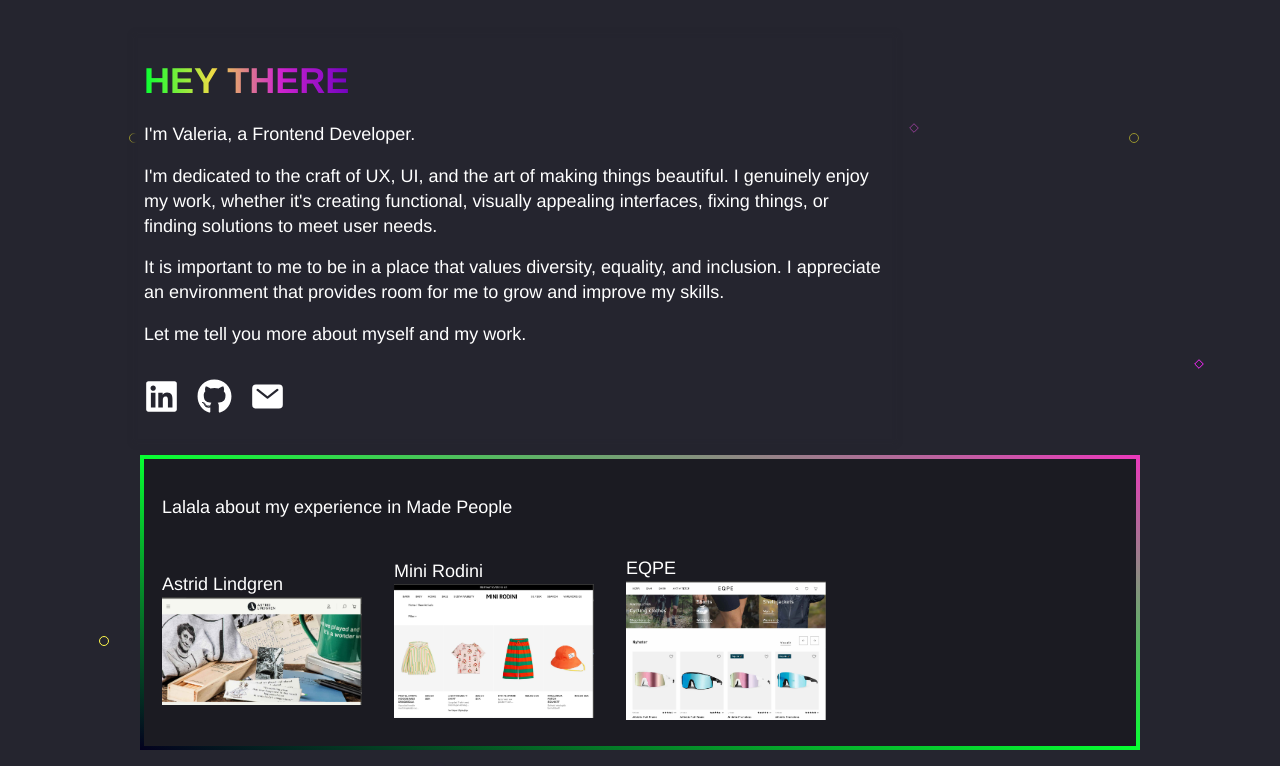
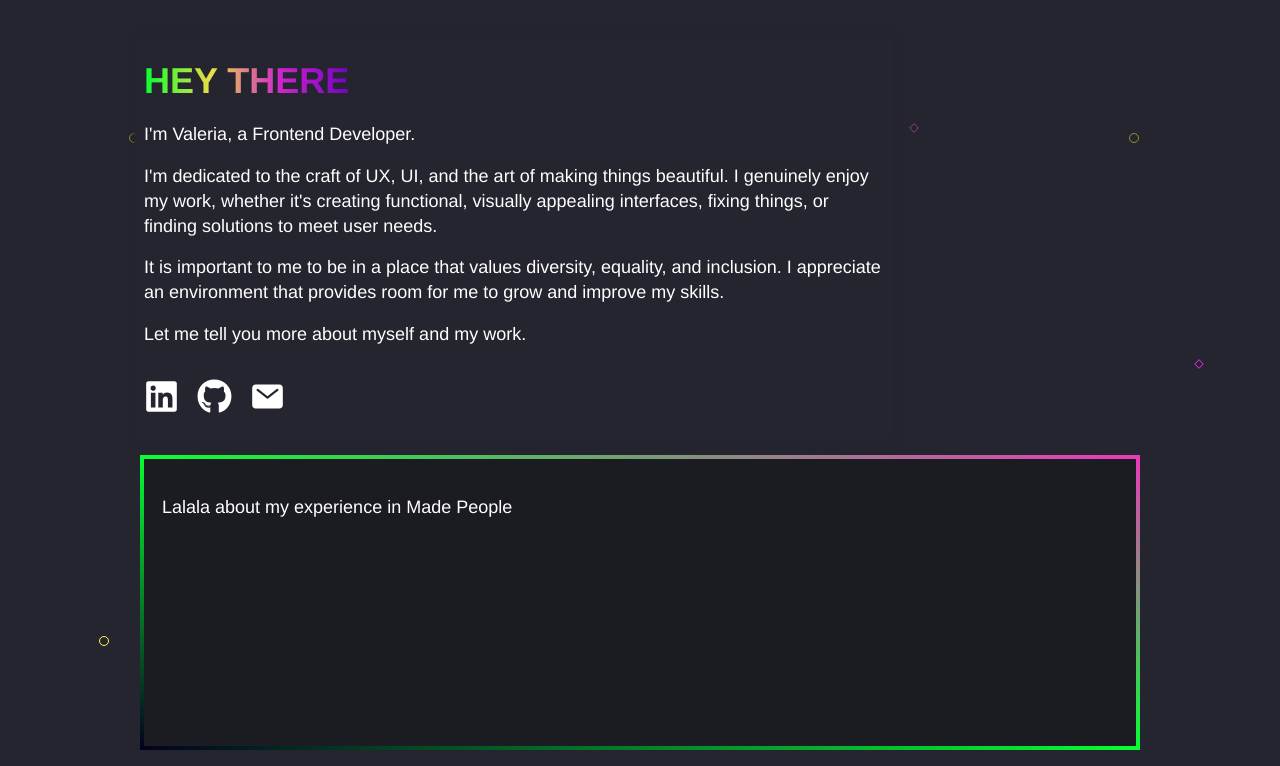
Before and after one commit to avreally/portfolio-website, a React (Create React App) app: page / in a window 1280 px wide. Shown: the top 766 px of the page. Built offline with nearby package versions, Linux system fonts and the light colour scheme.

Commit message:
wip use react spring for carousel

```diff
--- a/src/components/clientsCarousel/index.tsx
+++ b/src/components/clientsCarousel/index.tsx
@@ -1,24 +1,29 @@
 import "./styles.css";
 import React from "react";
 import { ClientType } from "../../../types";
+import { animated, useSpring } from "@react-spring/web";
 
 type ClientsCarouselProps = {
   clientsData: ClientType[];
 };
 
 const clientsCarousel = ({ clientsData }: ClientsCarouselProps) => {
+  const [springs, api] = useSpring(() => ({
+    from: { x: 0, opacity: 0 },
+  }));
+
   return (
     <div className="container">
       <p>Lalala about my experience in Made People</p>
       <div className="clientsCarousel">
         {[...clientsData].map(
           ({ id, name, websiteUrl, imgUrl }: ClientType) => (
-            <div key={id} className="client">
+            <animated.div key={id} className="client" style={{ ...springs }}>
               <div className="clientName">{name}</div>
               <a href={websiteUrl} target="_blank" rel="noreferrer">
                 <img src={imgUrl} alt={name} />
               </a>
-            </div>
+            </animated.div>
           )
         )}
       </div>
```
Also changed, not shown: package.json (+6 -4 lines), 1 other file (tests, documents, lock files or other folders).
